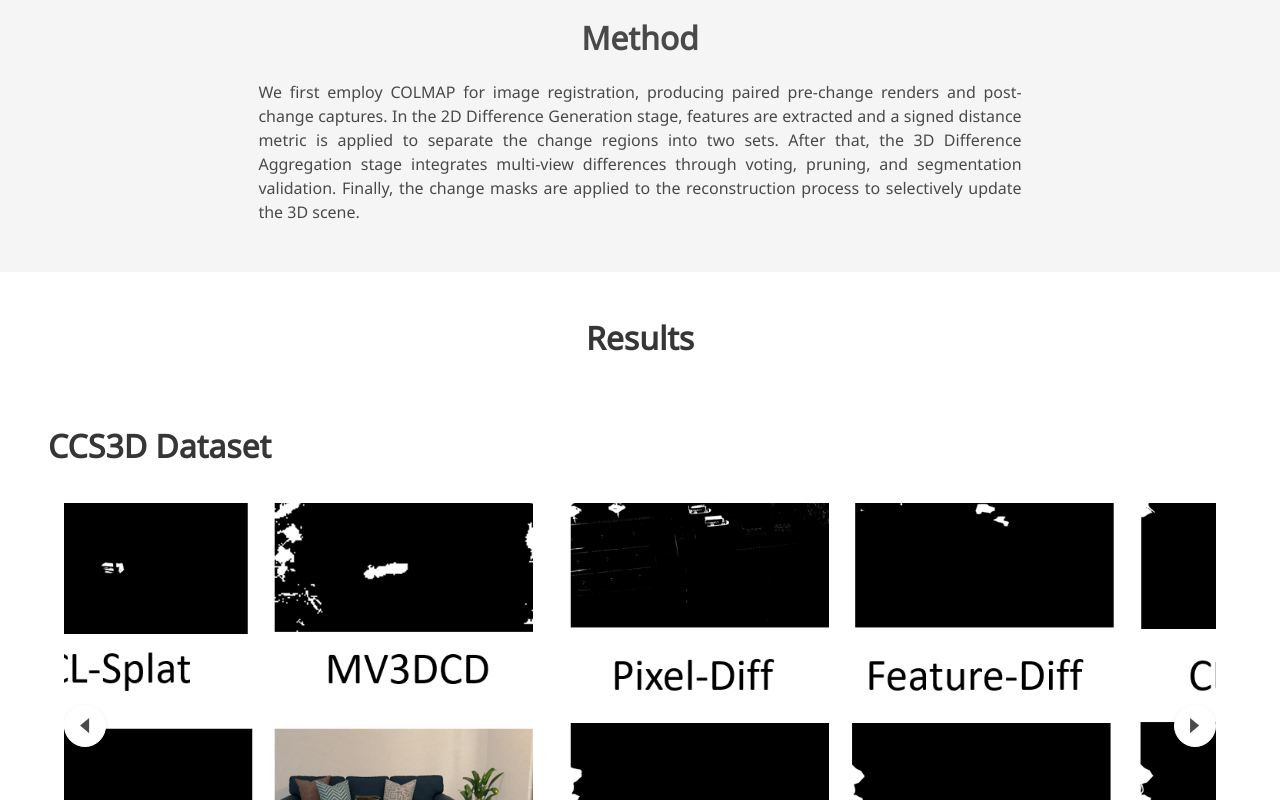
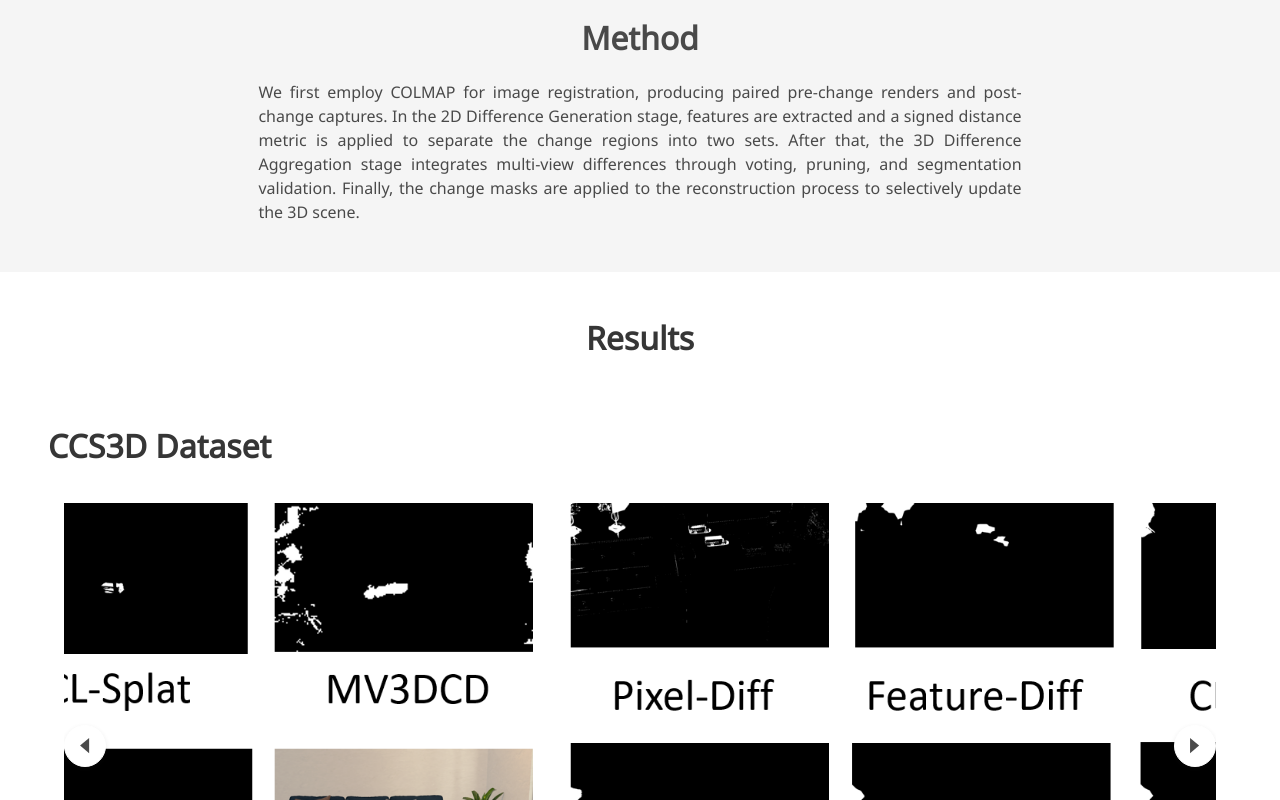
Before and after one commit to zr-zhou0o0/SCaR-3D.github.io, a plain HTML site: page index.html in a window 1280 px wide. Shown: the part 2000-2800 px from the top of the page. Drawn offline with nearby package versions, Linux system fonts and the light colour scheme; some icons are missing; a web font is replaced by a local one.

Commit message:
add content

```diff
--- a/static/css/index.css
+++ b/static/css/index.css
@@ -135,20 +135,20 @@ body {
 
 /* Larger image carousel adjustments */
  .carousel-wide .results-carousel {
-  max-width: 1400px; /* expand width beyond is-max-desktop */
+  max-width: 1200px; /* narrowed width */
   margin: 0 auto;
  }
 
  .carousel-wide .results-carousel .item img {
   width: 100%;
-  height: 420px; /* increase height */
+  height: 460px; /* slightly higher */
   object-fit: cover;
   border-radius: 8px;
  }
 
  @media (min-width: 1600px) {
   .carousel-wide .results-carousel .item img {
-    height: 480px;
+    height: 520px; /* keep proportion on very wide screens */
   }
  }
 
```
Lines whose indentation alone changed are shown as unchanged.
